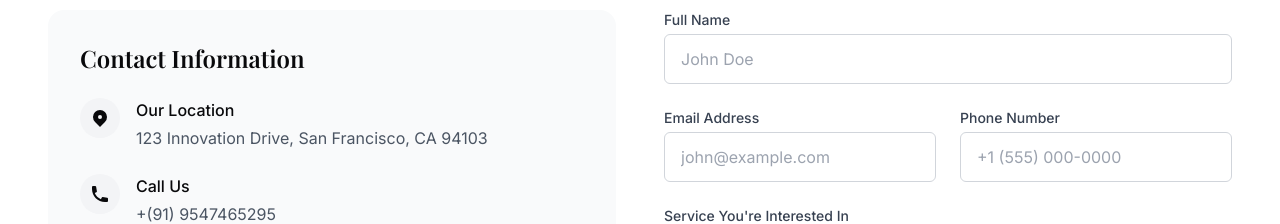
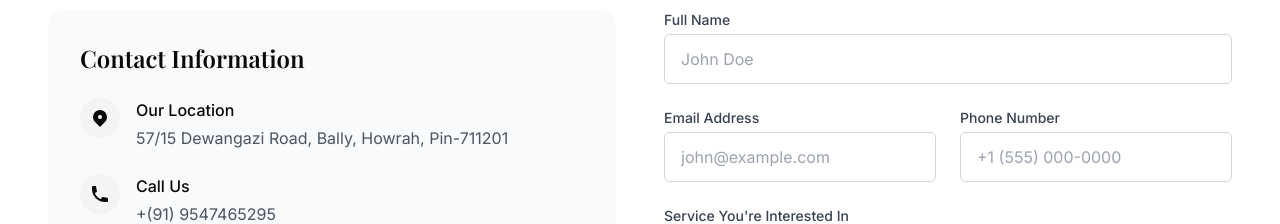
Before and after one commit to gamer-souvik/business-booster-in, a React (Vite) app: page / in a window 1280 px wide. Shown: the part 3020-3244 px from the top of the page. Built offline with nearby package versions, Linux system fonts and the light colour scheme.

Commit message:
Visual edit in Lovable
Edited UI in Lovable

```diff
--- a/src/components/ContactSection.tsx
+++ b/src/components/ContactSection.tsx
@@ -93,7 +93,7 @@ const ContactSection = () => {
                   </div>
                   <div className="ml-4">
                     <p className="font-medium">Our Location</p>
-                    <p className="text-gray-600 mt-1">123 Innovation Drive, San Francisco, CA 94103</p>
+                    <p className="text-gray-600 mt-1">57/15 Dewangazi Road, Bally, Howrah, Pin-711201</p>
                   </div>
                 </div>
 
```
